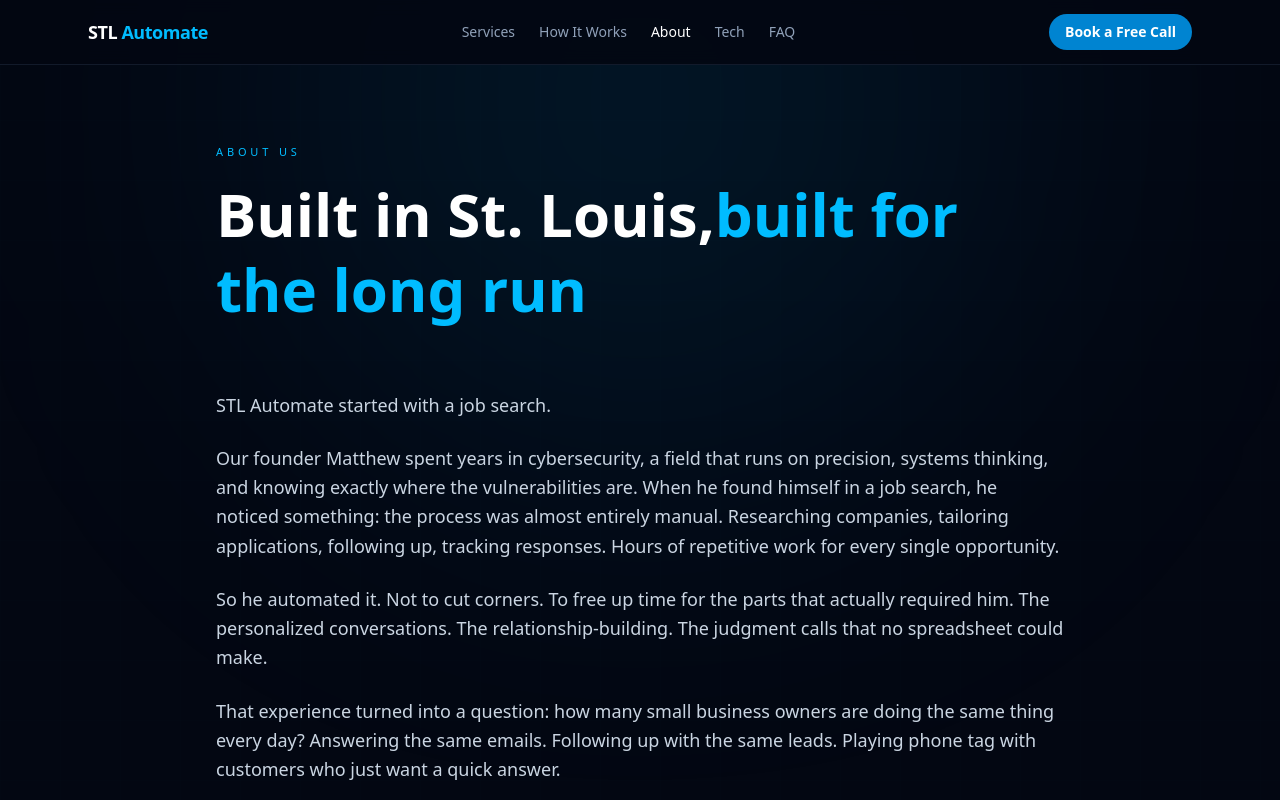
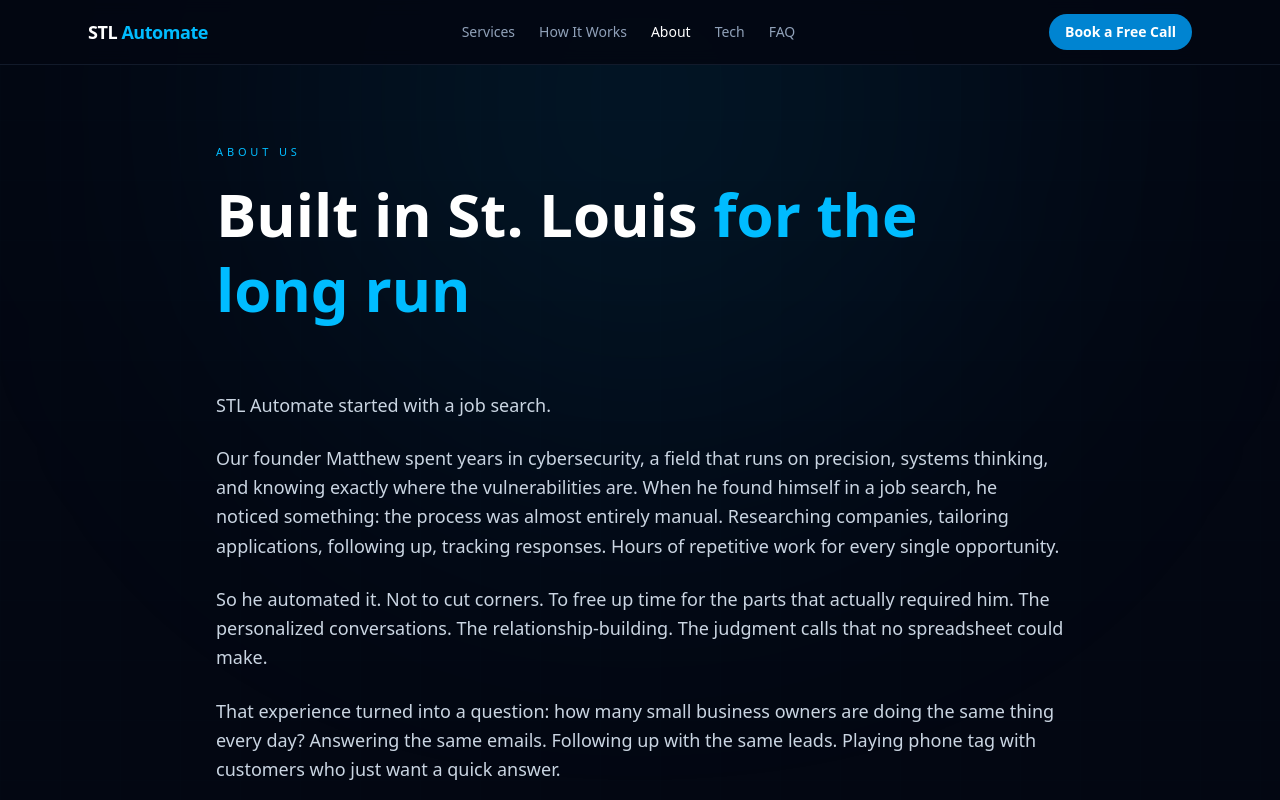
Before and after one commit to irsiya247/stlautomate-next, a Next.js app: page /about in a window 1280 px wide. Shown: the top 800 px of the page. Built offline with nearby package versions, Linux system fonts and the light colour scheme.

Commit message:
Shorten h1 headers to single line

```diff
--- a/src/app/about/page.js
+++ b/src/app/about/page.js
@@ -15,8 +15,7 @@
 
           <div className="text-[11px] tracking-[0.35em] text-sky-400 uppercase mb-4">About Us</div>
           <h1 className="text-5xl md:text-6xl font-extrabold leading-tight mb-16">
-            Built in St. Louis,
-            <span className="text-sky-400">built for the long run</span>
+            Built in St. Louis <span className="text-sky-400">for the long run</span>
           </h1>
 
           <div className="prose prose-invert max-w-none mb-16 space-y-6 text-slate-300 text-lg leading-relaxed">
--- a/src/app/how-it-works/page.js
+++ b/src/app/how-it-works/page.js
@@ -16,7 +16,7 @@
           {/* HEADER */}
           <div className="text-[11px] tracking-[0.35em] text-sky-400 uppercase mb-4">The Process</div>
           <h1 className="text-5xl md:text-6xl font-extrabold leading-tight mb-6">
-            Simple for you, <span className="text-sky-400">powerful under the hood</span>
+            Simple for you <span className="text-sky-400">powerful underneath</span>
           </h1>
           <p className="text-slate-400 text-lg max-w-2xl mb-20">
             You don&apos;t need to understand how it works. You just need to know it does. But if you&apos;re curious, here&apos;s exactly what happens from the moment you reach out to the moment your system goes live.
--- a/src/app/page.js
+++ b/src/app/page.js
@@ -28,7 +28,7 @@
           </div>
 
           <h1 className="mt-6 text-5xl md:text-7xl font-extrabold leading-[1.05]">
-            Your business runs <span className="text-sky-400">24/7,</span> no extra staff required
+            Your business <span className="text-sky-400">runs 24/7</span>
           </h1>
 
           <p className="mt-6 text-slate-400 max-w-2xl text-lg">
--- a/src/app/services/page.js
+++ b/src/app/services/page.js
@@ -17,7 +17,7 @@
           {/* PAGE HEADER */}
           <div className="text-[11px] tracking-[0.35em] text-sky-400 uppercase mb-4">What We Build</div>
           <h1 className="text-5xl md:text-6xl font-extrabold leading-tight mb-6">
-            Three tools, <span className="text-sky-400">zero guesswork</span>
+            Three tools <span className="text-sky-400">zero guesswork</span>
           </h1>
           <p className="text-slate-400 text-lg max-w-2xl mb-20">
             Every product is built, configured, and tested by us. You don&apos;t touch any software. You just start getting more customers.
@@ -190,7 +190,4 @@
           </div>
 
         </div>
-      </div>
-    </main>
-  );
-}
+      </
--- a/src/app/tech/page.js
+++ b/src/app/tech/page.js
@@ -16,7 +16,7 @@
           {/* HEADER */}
           <div className="text-[11px] tracking-[0.35em] text-sky-400 uppercase mb-4">Under the Hood</div>
           <h1 className="text-5xl md:text-6xl font-extrabold leading-tight mb-6">
-            The stack, <span className="text-sky-400">if you want to know</span>
+            The stack <span className="text-sky-400">if you want to know</span>
           </h1>
           <p className="text-slate-400 text-lg max-w-2xl mb-6">
             Most of our clients don&apos;t care about this page, and that&apos;s fine. But if you&apos;re evaluating us technically, or you&apos;re the person who has to sign off on what goes into your infrastructure, here&apos;s exactly what we use and why.
```
